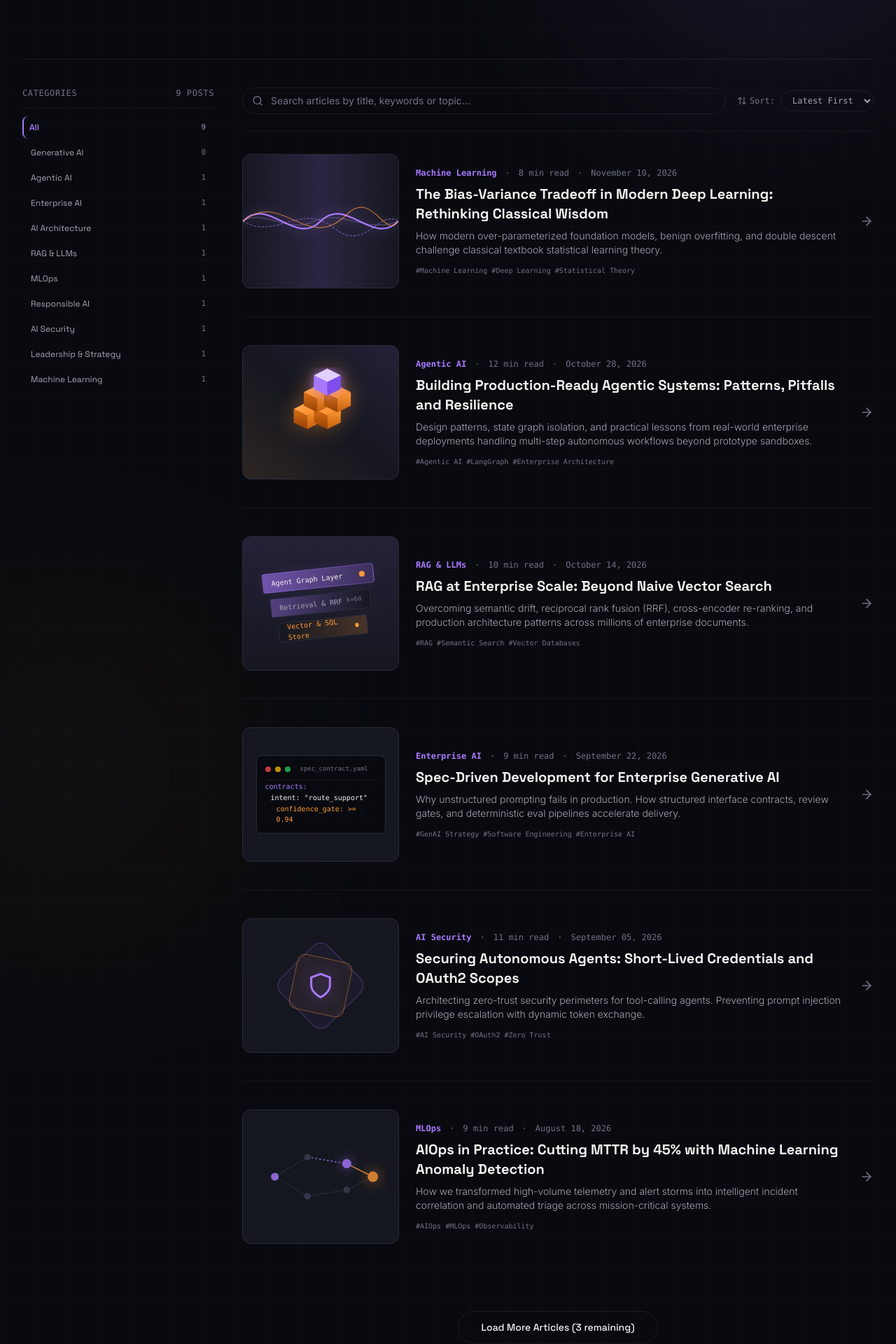
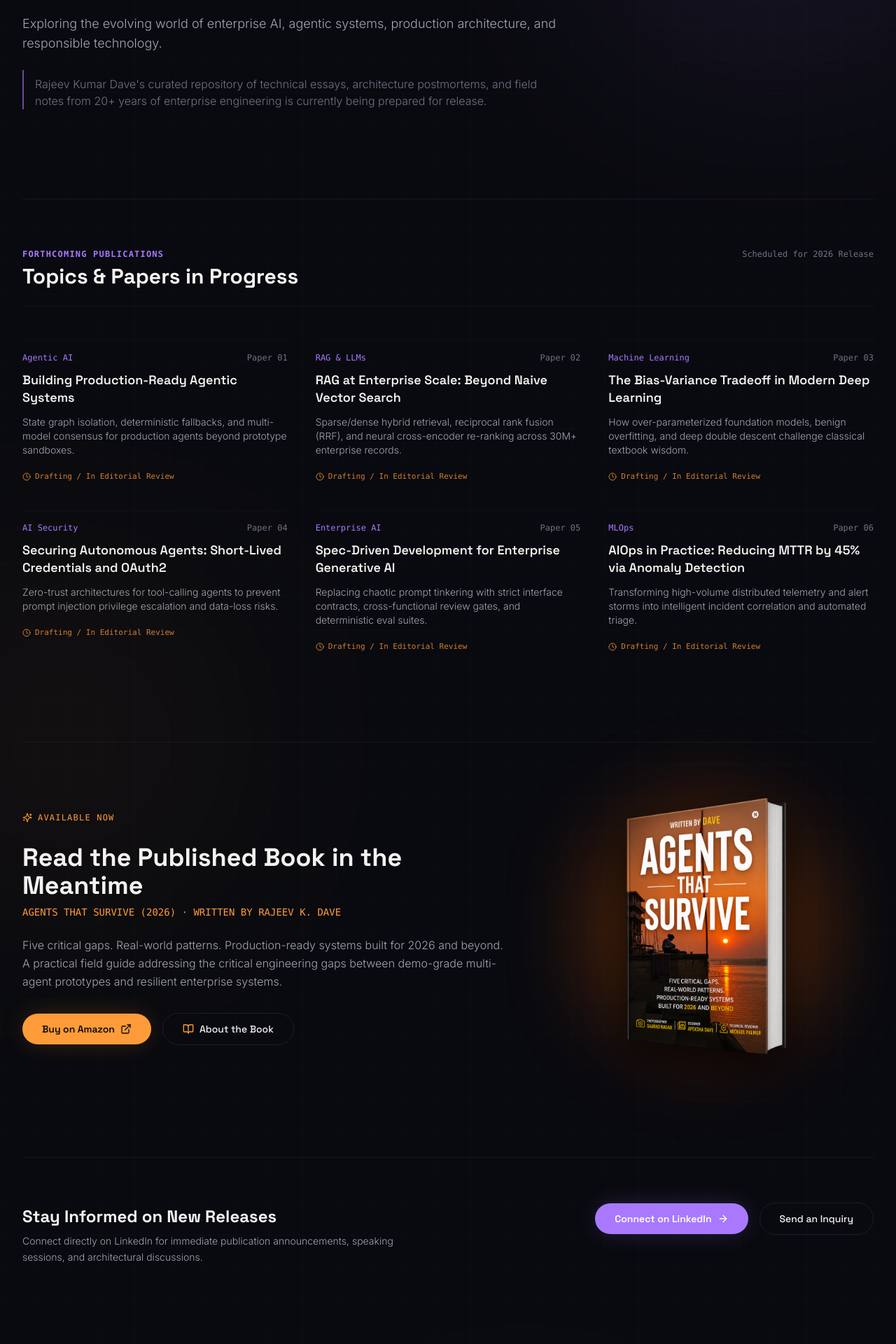
Before and after one commit to ApekshaDave/rajeev-k-dave-website, a React (Vite) app: page /blog in a window 1280 px wide. Shown: the part 300-2220 px from the top of the page at 70% size. Built offline with nearby package versions, Linux system fonts and the light colour scheme.

Commit message:
feat: redesign blog page as coming soon with editorial topic previews and book highlight

```diff
--- a/src/components/Navbar.tsx
+++ b/src/components/Navbar.tsx
@@ -26,7 +26,7 @@ export const Navbar: React.FC = () => {
     { label: 'Expertise', path: '/expertise' },
     { label: 'Experience', path: '/experience' },
     { label: 'Book', path: '/book', badge: '2026' },
-    { label: 'Blog', path: '/blog' },
+    { label: 'Blog', path: '/blog', badge: 'Soon' },
   ];
 
   return (
--- a/src/pages/BlogArchivePage.tsx
+++ b/src/pages/BlogArchivePage.tsx
@@ -1,259 +1,223 @@
-import React, { useState, useMemo } from 'react';
+import React, { useState } from 'react';
 import { Link } from 'react-router-dom';
 import {
-  Search,
-  ArrowUpDown,
-  ArrowRight
+  Sparkles,
+  BookOpen,
+  ArrowRight,
+  Clock,
+  Send,
+  CheckCircle2,
+  ExternalLink
 } from 'lucide-react';
-import { articles, articleCategories, ArticleCategory } from '../data/articles';
-import { VisualThumbnail } from '../components/VisualThumbnail';
+import { bookData } from '../data/book';
 
 export const BlogArchivePage: React.FC = () => {
-  const [searchQuery, setSearchQuery] = useState('');
-  const [selectedCategory, setSelectedCategory] = useState<ArticleCategory>('All');
-  const [sortBy, setSortBy] = useState<'latest' | 'oldest'>('latest');
-  const [visibleCount, setVisibleCount] = useState(6);
+  const [email, setEmail] = useState('');
+  const [subscribed, setSubscribed] = useState(false);
 
-  // Compute category counts
-  const categoryCounts = useMemo(() => {
-    const counts: Record<string, number> = { All: articles.length };
-    articleCategories.forEach(cat => {
-      if (cat !== 'All') {
-        counts[cat] = articles.filter(a => a.category === cat).length;
+  const upcomingTopics = [
+    {
+      title: "Building Production-Ready Agentic Systems",
+      category: "Agentic AI",
+      summary: "State graph isolation, deterministic fallbacks, and multi-model consensus for production agents beyond prototype sandboxes."
+    },
+    {
+      title: "RAG at Enterprise Scale: Beyond Naive Vector Search",
+      category: "RAG & LLMs",
+      summary: "Sparse/dense hybrid retrieval, reciprocal rank fusion (RRF), and neural cross-encoder re-ranking across 30M+ enterprise records."
+    },
+    {
+      title: "The Bias-Variance Tradeoff in Modern Deep Learning",
+      category: "Machine Learning",
+      summary: "How over-parameterized foundation models, benign overfitting, and deep double descent challenge classical textbook wisdom."
+    },
+    {
+      title: "Securing Autonomous Agents: Short-Lived Credentials and OAuth2",
+      category: "AI Security",
+      summary: "Zero-trust architectures for tool-calling agents to prevent prompt injection privilege escalation and data-loss risks."
+    },
+    {
+      title: "Spec-Driven Development for Enterprise Generative AI",
+      category: "Enterprise AI",
+      summary: "Replacing chaotic prompt tinkering with strict interface contracts, cross-functional review gates, and deterministic eval suites."
+    },
+    {
+      title: "AIOps in Practice: Reducing MTTR by 45% via Anomaly Detection",
+      category: "MLOps",
+      summary: "Transforming high-volume distributed telemetry and alert storms into intelligent incident correlation and automated triage."
     }
-    });
-    return counts;
-  }, []);
+  ];
 
-  // Filter and sort articles
-  const filteredArticles = useMemo(() => {
-    return articles
-      .filter((article) => {
-        const matchesCategory =
-          selectedCategory === 'All' || article.category === selectedCategory;
-
-        const query = searchQuery.toLowerCase().trim();
-        const matchesSearch =
-          !query ||
-          article.title.toLowerCase().includes(query) ||
-          article.excerpt.toLowerCase().includes(query) ||
-          article.tags.some((t) => t.toLowerCase().includes(query));
-
-        return matchesCategory && matchesSearch;
-      })
-      .sort((a, b) => {
-        const dateA = new Date(a.publishedAt).getTime();
-        const dateB = new Date(b.publishedAt).getTime();
-        return sortBy === 'latest' ? dateB - dateA : dateA - dateB;
-      });
-  }, [searchQuery, selectedCategory, sortBy]);
-
-  const displayedArticles = filteredArticles.slice(0, visibleCount);
-  const hasMore = visibleCount < filteredArticles.length;
+  const handleNotifySubmit = (e: React.FormEvent) => {
+    e.preventDefault();
+    if (email.trim()) {
+      setSubscribed(true);
+    }
+  };
 
   return (
-    <div className="space-y-16 sm:space-y-24 pt-24 sm:pt-28 lg:pt-32">
-      {/* 1. BLOG HERO SECTION */}
+    <div className="space-y-24 sm:space-y-32 pt-24 sm:pt-28 lg:pt-32 pb-16">
+      {/* 1. HERO SECTION */}
       <section className="max-w-7xl mx-auto px-4 sm:px-6 lg:px-8">
-        <div className="max-w-3xl space-y-4">
-          <div className="inline-flex items-center gap-2 text-xs font-mono tracking-widest text-accent-purple uppercase">
-            <span>Knowledge Archive</span>
+        <div className="max-w-3xl space-y-6">
+          <div className="inline-flex items-center gap-2 text-xs font-mono tracking-widest text-accent-orange uppercase">
+            <span className="w-1.5 h-1.5 rounded-full bg-accent-orange animate-ping" />
+            <span>Field Notes & Research · Coming Soon</span>
           </div>
 
-          <h1 className="text-3xl sm:text-5xl font-heading font-bold text-text-primary tracking-tight">
+          <h1 className="text-4xl sm:text-5xl lg:text-6xl font-heading font-bold text-text-primary tracking-tight leading-tight">
             Ideas, Insights & Perspectives.
           </h1>
 
           <p className="text-base sm:text-lg text-text-secondary leading-relaxed font-light">
-            Exploring the evolving world of AI, engineering, enterprise architecture and responsible technology.
+            Exploring the evolving world of enterprise AI, agentic systems, production architecture, and responsible technology.
+          </p>
+
+          <p className="text-sm sm:text-base text-text-muted leading-relaxed font-light pt-2 border-l-2 border-accent-purple/60 pl-4">
+            Rajeev Kumar Dave's curated repository of technical essays, architecture postmortems, and field notes from 20+ years of enterprise engineering is currently being prepared for release.
           </p>
         </div>
       </section>
 
-      {/* 2. MAIN BLOG ARCHIVE CONTAINER (OPEN EDITORIAL LAYOUT, NO BOXES) */}
-      <section className="max-w-7xl mx-auto px-4 sm:px-6 lg:px-8 pb-12">
-        <div className="border-t border-border/40 pt-10 grid grid-cols-1 lg:grid-cols-12 gap-10 items-start">
-          {/* Left Sidebar: Categories with Counts */}
-          <div className="lg:col-span-3 space-y-3 sticky top-24">
-            <div className="flex items-center justify-between pb-3 border-b border-border/40 text-xs font-mono text-text-muted uppercase tracking-wider">
-              <span>Categories</span>
-              <span>{articles.length} Posts</span>
+      {/* 2. FORTHCOMING TOPICS PREVIEW (OPEN EDITORIAL GRID, NO BOXES) */}
+      <section className="max-w-7xl mx-auto px-4 sm:px-6 lg:px-8">
+        <div className="border-t border-border/40 pt-16 space-y-12">
+          <div className="flex flex-col sm:flex-row sm:items-baseline justify-between gap-4 pb-6 border-b border-border/30">
+            <div>
+              <span className="text-xs font-mono uppercase tracking-widest text-accent-purple font-semibold">
+                Forthcoming Publications
+              </span>
+              <h2 className="text-2xl sm:text-3xl font-heading font-bold text-text-primary mt-1">
+                Topics & Papers in Progress
+              </h2>
+            </div>
+            <span className="text-xs font-mono text-text-muted">
+              Scheduled for 2026 Release
+            </span>
           </div>
 
-            <div className="space-y-1">
-              {articleCategories.map((category) => {
-                const isSelected = selectedCategory === category;
-                const count = categoryCounts[category] || 0;
+          <div className="grid grid-cols-1 md:grid-cols-2 lg:grid-cols-3 gap-10">
+            {upcomingTopics.map((topic, idx) => (
+              <div key={idx} className="space-y-3 pt-4 border-t border-border/20">
+                <div className="flex items-center justify-between text-xs font-mono">
+                  <span className="text-accent-purple font-medium">
+                    {topic.category}
+                  </span>
+                  <span className="text-text-muted">
+                    Paper 0{idx + 1}
+                  </span>
+                </div>
 
-                return (
-                  <button
-                    key={category}
-                    onClick={() => {
-                      setSelectedCategory(category);
-                      setVisibleCount(6);
-                    }}
-                    className={`w-full flex items-center justify-between px-3 py-2 rounded-lg text-xs font-heading transition-all ${
-                      isSelected
-                        ? 'text-accent-purple font-semibold border-l-2 border-accent-purple pl-2'
-                        : 'text-text-secondary hover:text-text-primary'
-                    }`}
+                <h3 className="text-lg font-heading font-semibold text-text-primary leading-snug">
+                  {topic.title}
+                </h3>
+
+                <p className="text-xs sm:text-sm text-text-secondary leading-relaxed font-light">
+                  {topic.summary}
+                </p>
+
+                <div className="pt-2 text-[11px] font-mono text-accent-orange/80 flex items-center gap-1.5">
+                  <Clock className="w-3 h-3" />
+                  <span>Drafting / In Editorial Review</span>
+                </div>
+              </div>
+            ))}
+          </div>
+        </div>
+      </section>
+
+      {/* 3. WHILE YOU WAIT: EXPLORE PUBLISHED BOOK (NO BOXES) */}
+      <section className="max-w-7xl mx-auto px-4 sm:px-6 lg:px-8">
+        <div className="border-t border-border/40 pt-16">
+          <div className="grid grid-cols-1 lg:grid-cols-12 gap-12 items-center">
+            <div className="lg:col-span-7 space-y-6">
+              <div className="inline-flex items-center gap-2 text-xs font-mono tracking-widest text-accent-orange uppercase">
+                <Sparkles className="w-3.5 h-3.5" />
+                <span>Available Now</span>
+              </div>
+
+              <div className="space-y-2">
+                <h3 className="text-3xl sm:text-4xl font-heading font-bold text-text-primary">
+                  Read the Published Book in the Meantime
+                </h3>
+                <p className="text-sm font-mono text-accent-orange uppercase">
+                  Agents That Survive (2026) · Written by Rajeev K. Dave
+                </p>
+              </div>
+
+              <p className="text-base text-text-secondary leading-relaxed font-light">
+                {bookData.shortDescription} A practical field guide addressing the critical engineering gaps between demo-grade multi-agent prototypes and resilient enterprise systems.
+              </p>
+
+              <div className="flex flex-wrap items-center gap-4 pt-2">
+                <a
+                  href={bookData.amazonUrl}
+                  target="_blank"
+                  rel="noopener noreferrer"
+                  className="px-7 py-3 rounded-full bg-accent-orange hover:bg-accent-orange-hover text-bg-primary font-heading font-semibold text-sm transition-all shadow-glow-orange flex items-center gap-2"
                 >
-                    <span>{category}</span>
-                    <span className="font-mono text-[11px] text-text-muted">
-                      {count}
-                    </span>
-                  </button>
-                );
-              })}
+                  <span>Buy on Amazon</span>
+                  <ExternalLink className="w-4 h-4" />
+                </a>
+
+                <Link
+                  to="/book"
+                  className="px-7 py-3 rounded-full text-text-primary hover:text-white font-heading font-medium text-sm transition-all border border-border/60 hover:border-accent-orange/50 flex items-center gap-2"
+                >
+                  <BookOpen className="w-4 h-4 text-accent-orange" />
+                  <span>About the Book</span>
+                </Link>
               </div>
             </div>
 
-          {/* Right Main Area: Search, Sort, and Clean Editorial List */}
-          <div className="lg:col-span-9 space-y-8">
-            {/* Search & Sort Controls */}
-            <div className="flex flex-col sm:flex-row items-stretch sm:items-center justify-between gap-4 pb-6 border-b border-border/30">
-              {/* Search Bar */}
-              <div className="relative flex-1">
-                <Search className="w-4 h-4 text-text-muted absolute left-3.5 top-1/2 -translate-y-1/2" />
-                <input
-                  type="text"
-                  placeholder="Search articles by title, keywords or topic..."
-                  value={searchQuery}
-                  onChange={(e) => {
-                    setSearchQuery(e.target.value);
-                    setVisibleCount(6);
+            <div className="lg:col-span-5 flex justify-center">
+              <div className="relative w-full max-w-[260px] sm:max-w-[300px]">
+                <div
+                  className="absolute inset-0 -m-6 rounded-full blur-[60px] opacity-40 pointer-events-none"
+                  style={{
+                    background: 'radial-gradient(circle, #FF831E 0%, #B84700 50%, transparent 75%)'
                   }}
-                  className="w-full pl-10 pr-4 py-2 rounded-full bg-transparent border border-border/60 text-xs sm:text-sm text-text-primary placeholder:text-text-muted focus:outline-none focus:border-accent-purple/60 transition-colors"
+                />
+                <img
+                  src={bookData.coverImageHd}
+                  alt="Agents That Survive by Rajeev K. Dave"
+                  className="w-full h-auto object-contain drop-shadow-[0_20px_30px_rgba(0,0,0,0.85)] relative z-10"
                 />
               </div>
-
-              {/* Sort Dropdown */}
-              <div className="flex items-center gap-2 shrink-0">
-                <span className="text-xs font-mono text-text-muted flex items-center gap-1">
-                  <ArrowUpDown className="w-3.5 h-3.5" />
-                  Sort:
-                </span>
-                <select
-                  value={sortBy}
-                  onChange={(e) => setSortBy(e.target.value as 'latest' | 'oldest')}
-                  className="bg-transparent border border-border/60 text-xs font-mono text-text-secondary rounded-full px-3 py-1.5 focus:outline-none focus:border-accent-purple/60 cursor-pointer"
-                >
-                  <option value="latest" className="bg-bg-primary">Latest First</option>
-                  <option value="oldest" className="bg-bg-primary">Oldest First</option>
-                </select>
             </div>
           </div>
+        </div>
+      </section>
 
-            {/* Active Filters Display */}
-            {(selectedCategory !== 'All' || searchQuery) && (
-              <div className="flex items-center gap-2 text-xs font-mono text-text-muted">
-                <span>Filtering:</span>
-                {selectedCategory !== 'All' && (
-                  <span className="px-2 py-0.5 rounded text-accent-purple border border-accent-purple/30">
-                    Category: {selectedCategory}
-                  </span>
-                )}
-                {searchQuery && (
-                  <span className="px-2 py-0.5 rounded text-text-secondary border border-border/40">
-                    Query: "{searchQuery}"
-                  </span>
-                )}
-                <button
-                  onClick={() => {
-                    setSelectedCategory('All');
-                    setSearchQuery('');
-                  }}
-                  className="text-accent-orange hover:underline ml-2"
-                >
-                  Clear all
-                </button>
-              </div>
-            )}
-
-            {/* Articles List (Clean Editorial Rows, No Boxes) */}
-            {displayedArticles.length === 0 ? (
-              <div className="py-16 text-center space-y-3">
-                <p className="text-text-primary font-heading font-medium">No articles found</p>
-                <p className="text-xs text-text-secondary max-w-sm mx-auto font-light">
-                  No articles matched your filter criteria. Try adjusting your search query or select another category.
+      {/* 4. STAY INFORMED / CONNECT (CLEAN MINIMAL, NO BOXES) */}
+      <section className="max-w-7xl mx-auto px-4 sm:px-6 lg:px-8">
+        <div className="border-t border-border/40 pt-16 flex flex-col md:flex-row items-baseline justify-between gap-8">
+          <div className="space-y-2 max-w-xl">
+            <h3 className="text-2xl font-heading font-bold text-text-primary">
+              Stay Informed on New Releases
+            </h3>
+            <p className="text-sm text-text-secondary leading-relaxed font-light">
+              Connect directly on LinkedIn for immediate publication announcements, speaking sessions, and architectural discussions.
             </p>
-                <button
-                  onClick={() => {
-                    setSelectedCategory('All');
-                    setSearchQuery('');
-                  }}
-                  className="px-4 py-2 rounded-full bg-accent-purple text-xs font-heading font-semibold text-white mt-2"
-                >
-                  Reset Filters
-                </button>
-              </div>
-            ) : (
-              <div className="space-y-10">
-                {displayedArticles.map((article) => (
-                  <Link
-                    key={article.slug}
-                    to={`/blog/${article.slug}`}
-                    className="group flex flex-col md:flex-row md:items-center justify-between gap-6 pb-10 border-b border-border/30 last:border-none transition-colors"
-                  >
-                    {/* Left: Thumbnail Preview */}
-                    <div className="w-full md:w-56 shrink-0">
-                      <VisualThumbnail type={article.visualType} className="h-36 sm:h-36" />
           </div>
 
-                    {/* Middle: Article Info */}
-                    <div className="space-y-2 flex-1">
-                      <div className="flex flex-wrap items-center gap-3 text-xs font-mono">
-                        <span className="text-accent-purple font-semibold">
-                          {article.category}
-                        </span>
-                        <span className="text-text-muted">·</span>
-                        <span className="text-text-muted">{article.readingTime}</span>
-                        <span className="text-text-muted">·</span>
-                        <span className="text-text-muted">{article.publishedAt}</span>
-                      </div>
+          <div className="flex flex-wrap items-center gap-4 shrink-0">
+            <a
+              href="https://linkedin.com/in/rajeevkdave"
+              target="_blank"
+              rel="noopener noreferrer"
+              className="px-7 py-3 rounded-full bg-accent-purple hover:bg-purple-600 text-white font-heading font-semibold text-sm transition-all shadow-glow-purple flex items-center gap-2"
+            >
+              <span>Connect on LinkedIn</span>
+              <ArrowRight className="w-4 h-4" />
+            </a>
 
-                      <h3 className="text-lg sm:text-xl font-heading font-bold text-text-primary group-hover:text-accent-purple transition-colors">
-                        {article.title}
-                      </h3>
-
-                      <p className="text-xs sm:text-sm text-text-secondary leading-relaxed line-clamp-2 font-light">
-                        {article.excerpt}
-                      </p>
-
-                      <div className="flex flex-wrap gap-1.5 pt-1">
-                        {article.tags.slice(0, 3).map((tag, tidx) => (
-                          <span
-                            key={tidx}
-                            className="text-[10px] font-mono text-text-muted"
+            <Link
+              to="/contact"
+              className="px-7 py-3 rounded-full text-text-primary hover:text-white font-heading font-medium text-sm transition-all border border-border/60"
             >
-                            #{tag}
-                          </span>
-                        ))}
-                      </div>
-                    </div>
-
-                    {/* Right: Action Arrow */}
-                    <div className="shrink-0 flex items-center justify-end md:justify-center">
-                      <div className="text-text-muted group-hover:text-accent-purple group-hover:translate-x-1 transition-all">
-                        <ArrowRight className="w-5 h-5" />
-                      </div>
-                    </div>
+              Send an Inquiry
             </Link>
-                ))}
-              </div>
-            )}
-
-            {/* Pagination / Load More */}
-            {hasMore && (
-              <div className="pt-6 text-center">
-                <button
-                  onClick={() => setVisibleCount((prev) => prev + 6)}
-                  className="px-8 py-3 rounded-full text-text-primary hover:text-white font-heading font-medium text-xs sm:text-sm border border-border/60 hover:border-accent-purple/50 transition-all"
-                >
-                  Load More Articles ({filteredArticles.length - visibleCount} remaining)
-                </button>
-              </div>
-            )}
           </div>
         </div>
       </section>
```
Also changed, not shown: src/components/Footer.tsx (+5 -12 lines), src/pages/HomePage.tsx (+10 -10 lines). Lines whose indentation alone changed are shown as unchanged.
